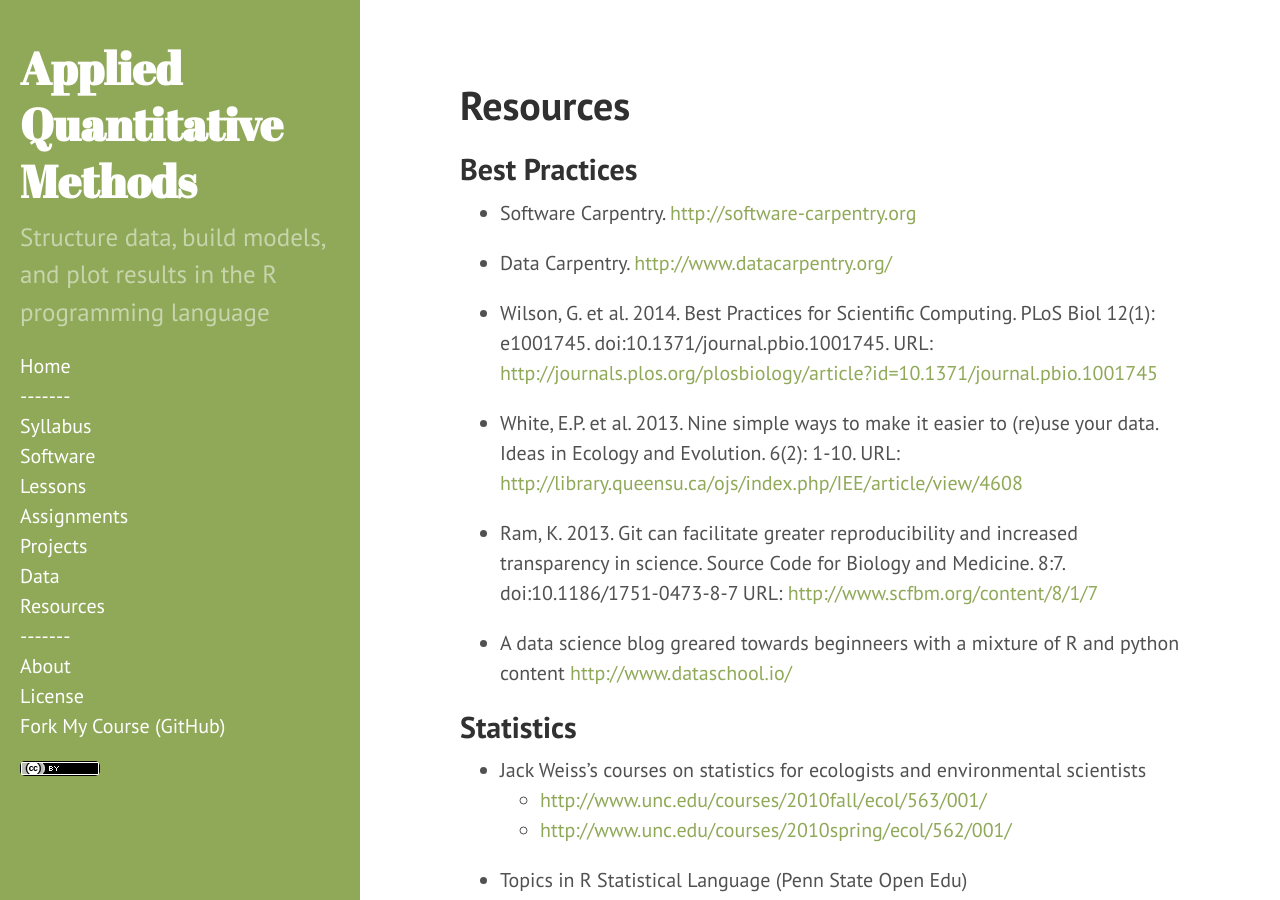
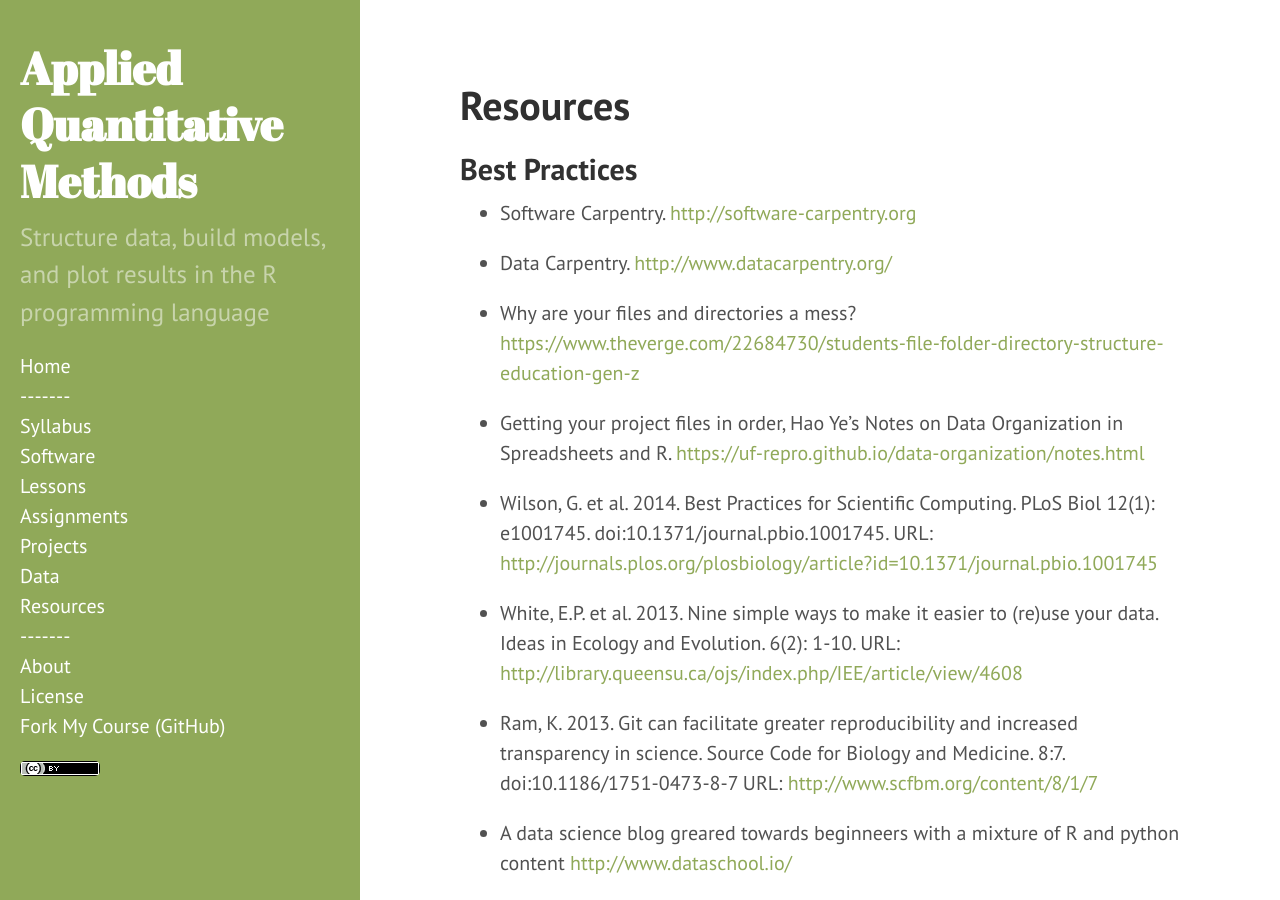
Before and after one commit to dmcglinn/quant_methods, a Jekyll site: the page built from resources.md, in a window 1280 px wide and 900 px high. Built offline with Jekyll 4.4.1, drawn with Linux system fonts in a browser that asks for light colours.

Commit message:
Add a link to two resources on file and directory organization.

```diff
--- a/resources.md
+++ b/resources.md
@@ -7,6 +7,11 @@ title: Resources
 * Software Carpentry. <http://software-carpentry.org>
 
 * Data Carpentry. <http://www.datacarpentry.org/>
+
+* Why are your files and directories a mess? <https://www.theverge.com/22684730/students-file-folder-directory-structure-education-gen-z>
+
+* Getting your project files in order, Hao Ye's Notes on Data Organization in
+Spreadsheets and R. <https://uf-repro.github.io/data-organization/notes.html>
 
 * Wilson, G. et al. 2014. Best Practices for Scientific Computing. PLoS Biol
 12(1): e1001745. doi:10.1371/journal.pbio.1001745. URL: <http://journals.plos.org/plosbiology/article?id=10.1371/journal.pbio.1001745>
```
